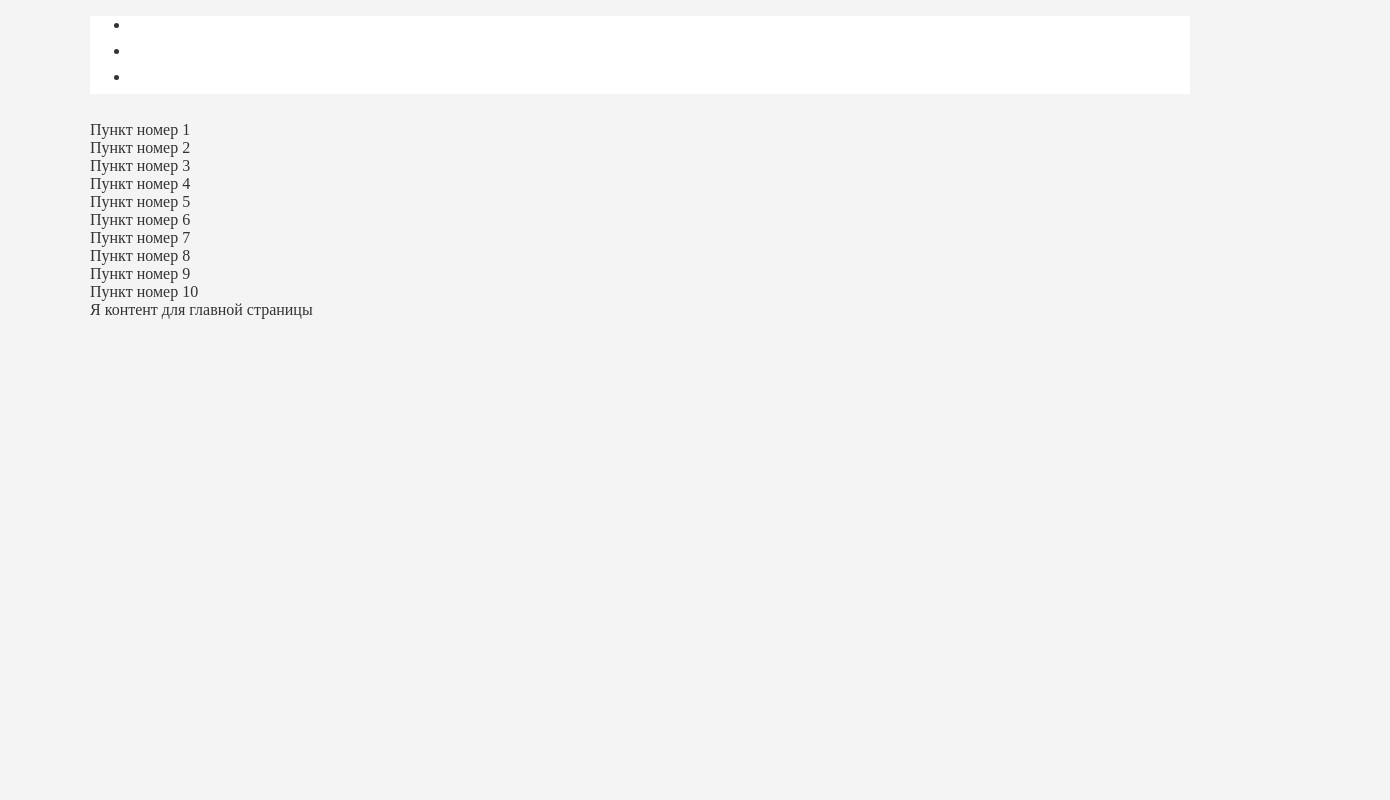
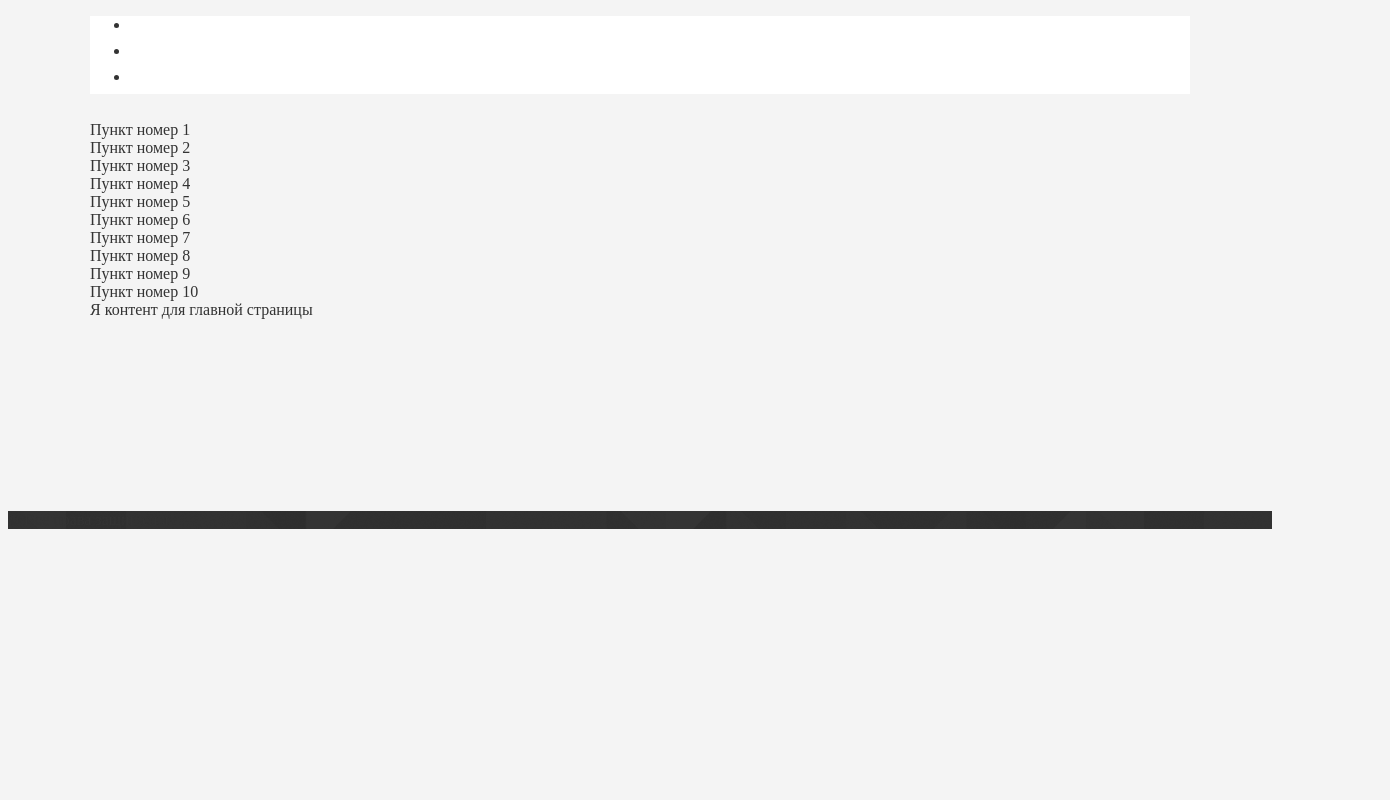
Before and after one commit to AlexeyErofeyev/LoftShop, a website: page index.html in a window 1280 px wide. Shown: the top 800 px of the page, 1390 px wide, since content can reach past the window. Drawn offline with Linux system fonts and the light colour scheme.

Commit message:
Прибил футтер

```diff
--- a/app/styles/sections/footer.scss
+++ b/app/styles/sections/footer.scss
@@ -1,12 +1,10 @@
 .footer{
 	background-image:url('../img/bg-footer.png');
-	padding-top: 47px;
-	padding-left:10px;
-	padding-right:10px;
-	height: 174px;
     position: absolute;
-    bottom: -221px;
-    width: 100%
+    width:100%;
+    bottom:-210px;
+	left:0;
+
 }
 .footer-logo{
 	float: left;
--- a/app/styles/sections/header.scss
+++ b/app/styles/sections/header.scss
@@ -25,11 +25,12 @@ $orange: #ff6e34;
 body{
 	color:#333333;
 	background-color: #f4f4f4;
-	height: 100%;
+	height: auto;
+	position:relative;
 }
 html {
+ height:100%;
  position:relative;
- min-height:100%;
 }
 .wrapper {
   width: 1100px;
--- a/app/styles/sections/section.scss
+++ b/app/styles/sections/section.scss
@@ -4,7 +4,6 @@ $orange: #ff6e34;
 	float:right;
 	width: 744px;
 }
-
 .sort{
 	font-family: "OpenSansRegular";
 	background-color: #e4ebee;
```
Also changed, not shown: app/css/main.css, app/css/sections/footer.css, app/css/sections/header.css.
